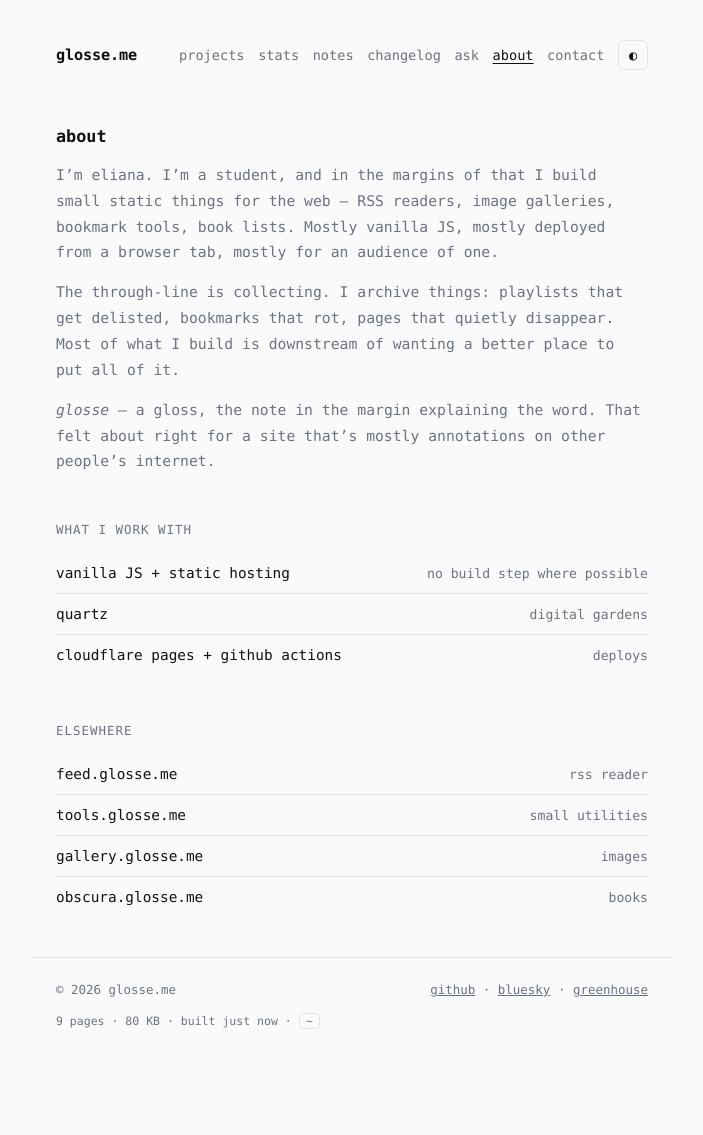
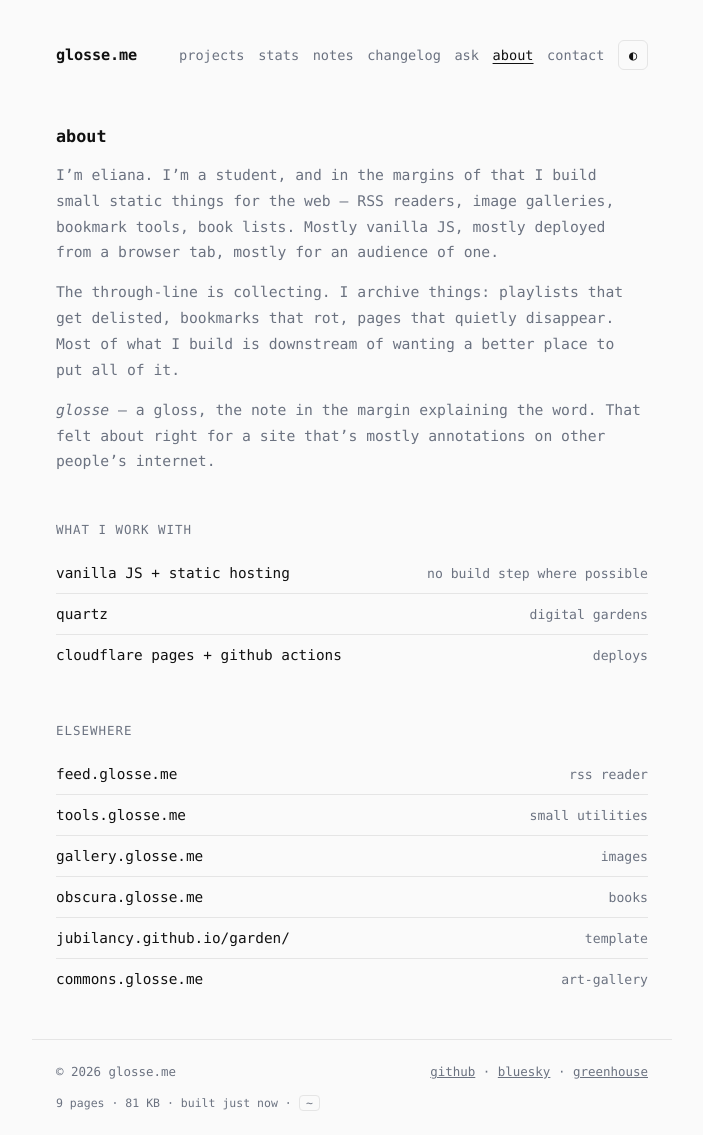
Before and after one commit to jubilancy/glosse.me, a Jekyll site: the page built from about/index.md, in a window 1280 px wide. Shown: the whole page, without its empty margins (288-991 px from the left). Built offline with Jekyll 4.4.1, drawn with Linux system fonts in a browser that asks for light colours; before the commit the page ends 1053 px from its top, so only the background shows below that.

Commit message:
Add new sites to the sites.yml configuration

```diff
--- a/_data/sites.yml
+++ b/_data/sites.yml
@@ -3,3 +3,5 @@
 - { name: tools.glosse.me,   url: "https://tools.glosse.me",   desc: vanilla JS utilities, short: small utilities }
 - { name: gallery.glosse.me, url: "https://gallery.glosse.me", desc: image gallery,       short: images }
 - { name: obscura.glosse.me, url: "https://obscura.glosse.me", desc: book curation,       short: books }
+- { name: jubilancy.github.io/garden/, url: "https://jubilancy.github.io/garden", desc: A monospace digital garden template for Jekyll,       short: template }
+- { name: commons.glosse.me, url: "https://commons.glosse.me", desc: Static Astro Gallery Site for NGA Open Access Works,       short: art-gallery }
```
